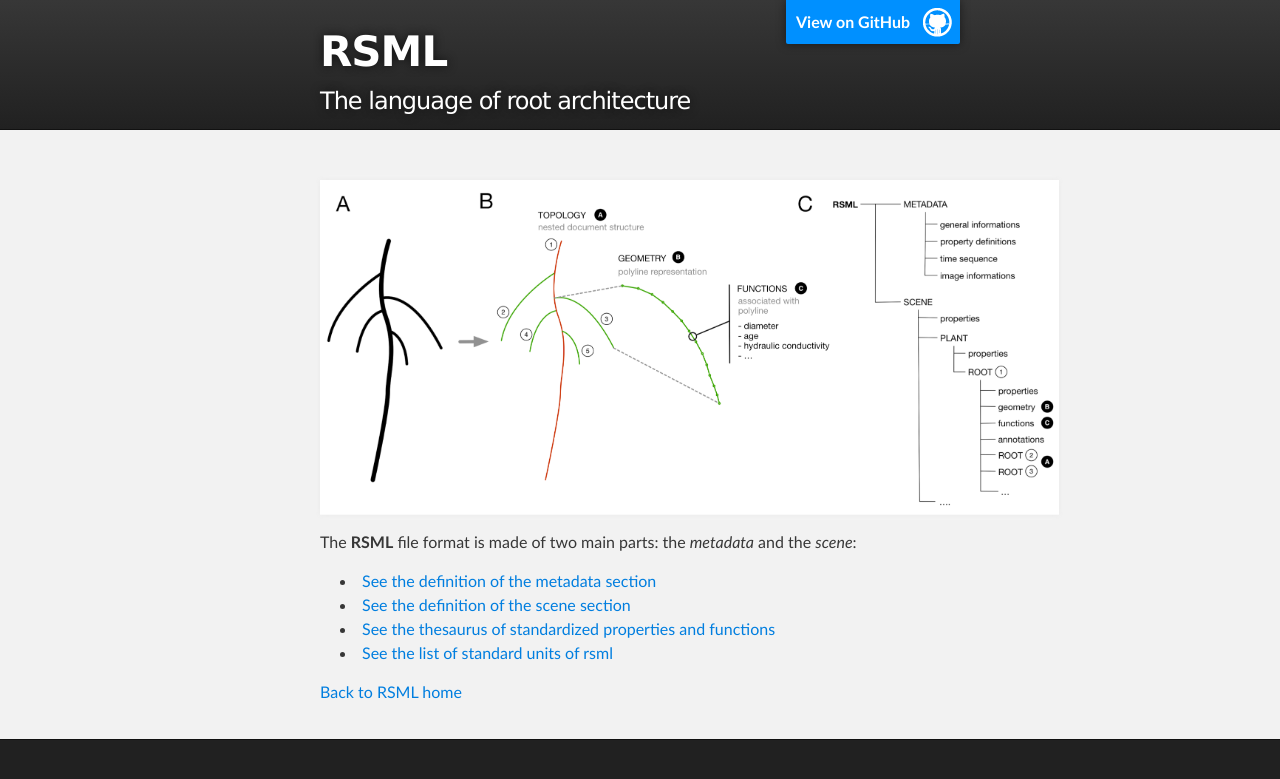
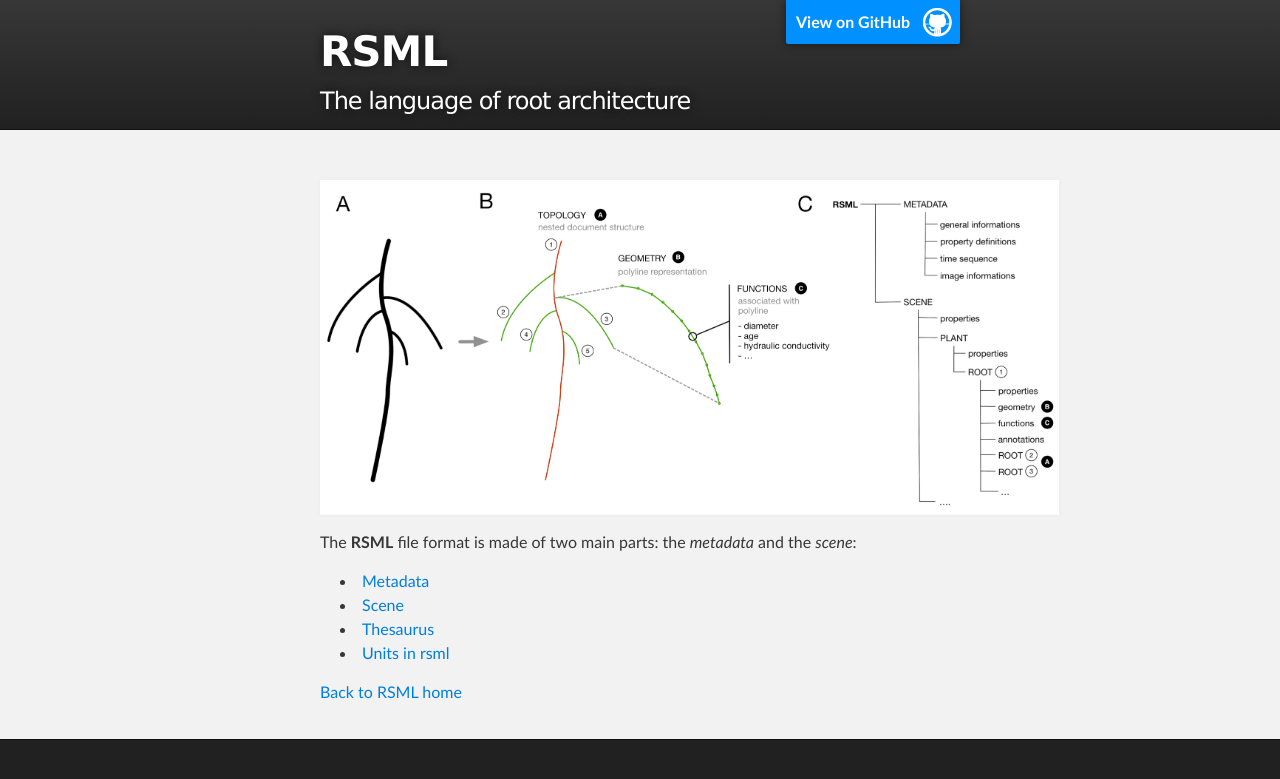
Before and after one commit to RootSystemML/RootSystemML.github.io, a Jekyll site: the page built from format/index.md, in a window 1280 px wide. Shown: the top 779 px of the page. Built offline with Jekyll 4.4.1, drawn with Linux system fonts in a browser that asks for light colours.

Commit message:
simplified link name

```diff
--- a/format/index.md
+++ b/format/index.md
@@ -3,13 +3,13 @@ title: Standard format for RSA
 layout: default
 ---
 
-[![RSML format schema](../images/format.png)](../images/format.png)
+[![RSML format schema](/images/format.png)](/images/format.png)
 
 The **RSML** file format is made of two main parts: the *metadata* and the *scene*:
 
- - [See the definition of the metadata section](metadata)
- - [See the definition of the scene section](scene)
- - [See the thesaurus of standardized properties and functions](thesaurus)
- - [See the list of standard units of rsml](units)
+ - [Metadata](metadata)
+ - [Scene](scene)
+ - [Thesaurus](thesaurus)
+ - [Units in rsml](units)
 
-[Back to RSML home](../index)
+[Back to RSML home](/index)
```
